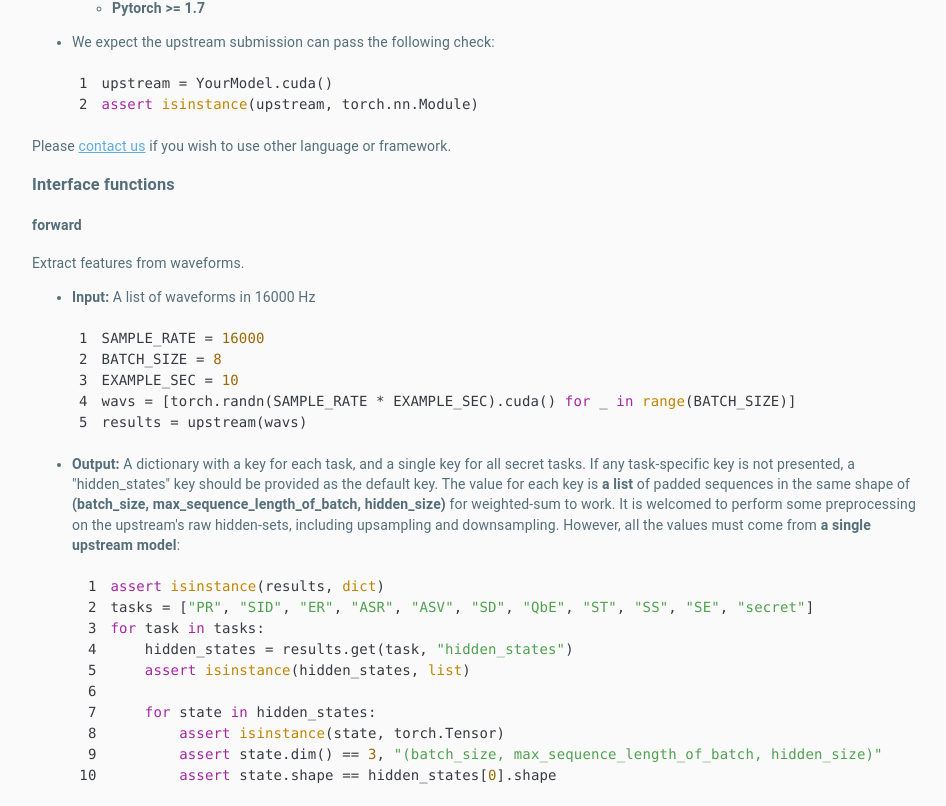
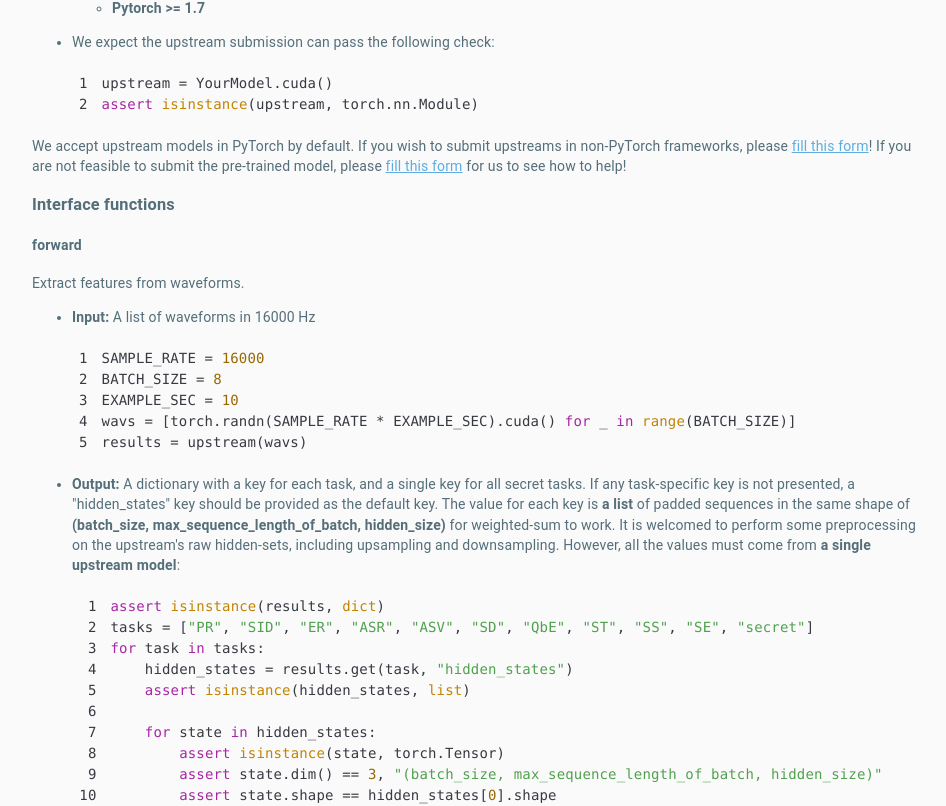
Before and after one commit to superbbenchmark/website-react, a React (Create React App) app in the folder frontend/: page /challenge in a window 1280 px wide. Shown: the part 3140-3946 px from the top of the page, without its empty margins (158-1104 px from the left). Built offline with nearby package versions, Linux system fonts and the light colour scheme.

Commit message:
new policy

```diff
--- a/frontend/src/policy.js
+++ b/frontend/src/policy.js
@@ -78,7 +78,9 @@ Compared with SUPERB Benchmark, SUPERB Challenge extends the framework with the
     assert isinstance(upstream, torch.nn.Module)
     ~~~
 
-Please [contact us](#Contact) if you wish to use other language or framework.
+
+We accept upstream models in PyTorch by default. If you wish to submit upstreams in non-PyTorch frameworks, please [fill this form](https://docs.google.com/forms/d/e/1FAIpQLSe52jYL2Yk9oYqXfg_Bg0Sjp01a6HSLUhY5VohsZOE5sNmgsw/viewform)!
+If you are not feasible to submit the pre-trained model, please [fill this form](https://docs.google.com/forms/d/e/1FAIpQLSdA44nArlIDfGV63WwtwXer4WAPQO1aBwEpAjDSNjbMQN-GJQ/viewform) for us to see how to help!
 
 ### Interface functions
 
@@ -182,7 +184,10 @@ Since all the train/dev/test splits are public in the public-set, it is possible
 
 #### Submission type
 
-The leaderboard accepts **submissions with the upstream model only**, including **model definition** and **pre-trained weights**. The upstream model should follow the specification detailed at [Upstream Specification](#Upstream-Specification). The submission can be done publicly or privately. Only the **Hidden-set Committee** members can access the privately submitted upstreams and the models will be used solely for this challenge.
+The leaderboard accepts **submissions with the upstream model solely**, including **model definition** and **pre-trained weights**. The upstream model should follow the specification detailed at [Upstream Specification](#Upstream-Specification). The submission can be done publicly or privately. Only the **Hidden-set Committee** members can access the privately submitted upstreams and the models will be used solely for this challenge.
+
+- We accept upstream models in PyTorch by default. If you wish to submit upstreams in non-PyTorch frameworks, please [fill this form](https://docs.google.com/forms/d/e/1FAIpQLSe52jYL2Yk9oYqXfg_Bg0Sjp01a6HSLUhY5VohsZOE5sNmgsw/viewform)!
+- If you are not feasible to submit the pre-trained model, please [fill this form](https://docs.google.com/forms/d/e/1FAIpQLSdA44nArlIDfGV63WwtwXer4WAPQO1aBwEpAjDSNjbMQN-GJQ/viewform) for us to see how to help!
 
 #### Finetuning on submission
 
@@ -201,6 +206,12 @@ After training the downstream model for all tasks, we show the best performance
 (Update 10/15/2021 AOE)
 
 The [hidden-set leaderboard](leaderboard?subset=Hidden+Dev+Set&track=constrained) is online and accepts submissions. Please follow [the submission steps](https://huggingface.co/superb/superb-submission). We use HuggingFace's Hub to host the submitted upstreams and track the submitted model weights. On the other hand, we use our [submission page](submit?type=hidden) to control the submission limit, where the participants tell us the locations of their models on HuggingFace's Hub. **The submission limit** starts from **2 times/week**. If the participants increse to a certain amount, we will adjust the limit accordingly.
+
+After submitting via the submission page, you will see a new entry in the **submission history** under your Profile page (which is private), and the evaluation results on the hidden-set will later be revealed at the entry.
+The participants can decide whether to make it publicly visible on the shared Hidden-Set leaderboard, or keep it private in the Profile page.
+The [hidden-set leaderboard](leaderboard?subset=Hidden+Dev+Set&track=constrained) will automatically show the best submission if no submission is selected to be shown publicly.
+**Note that all the hidden-set submissions are anonymous during and after the challenge.**
+If you wish to reveal your personal/model information on the [hidden-set leaderboard](leaderboard?subset=Hidden+Dev+Set&track=constrained), please [contact us](#Contact)!
 
 ## Overall Metrics
 
```
